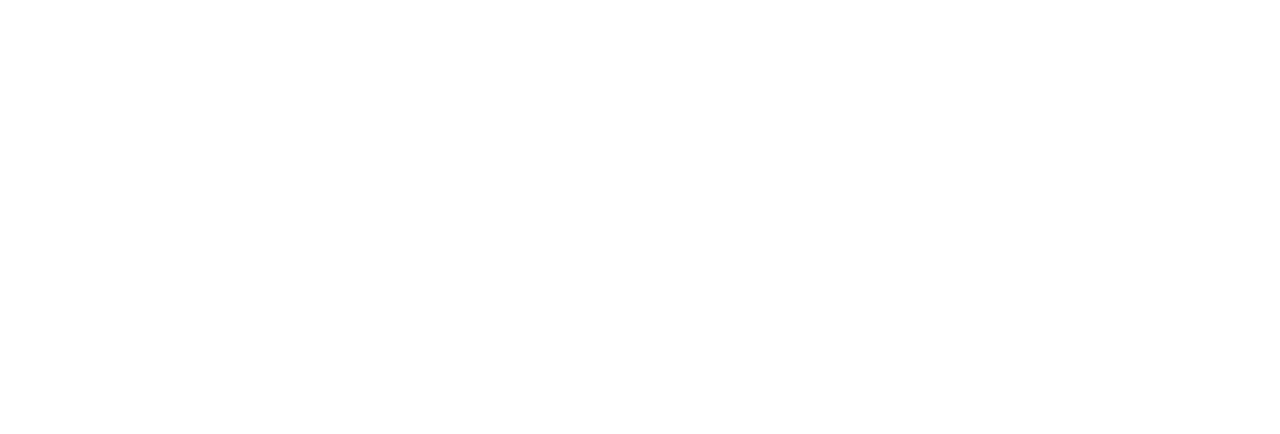
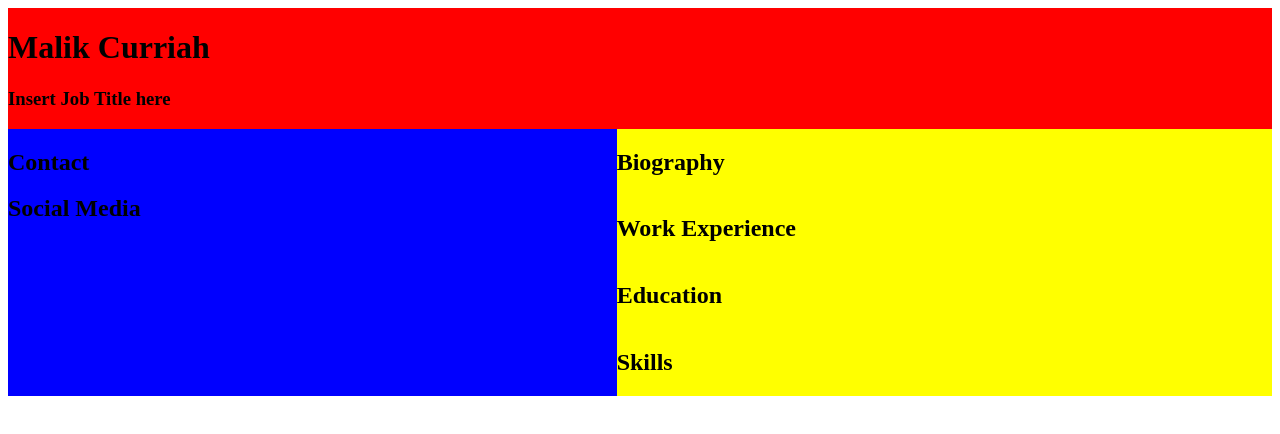
Before and after one commit to Malik-Curriah/Malik-Curriah.github.io, a plain HTML site: page index.html in a window 1280 px wide. Drawn offline with Linux system fonts and the light colour scheme.

Commit message:
grid areas defined and headers added

```diff
--- a/index.html
+++ b/index.html
@@ -9,19 +9,35 @@
 <body>
   <div class="container">
 
-    <header></header>
+    <header>
+      <h1>Malik Curriah</h1>
+      <h3>Insert Job Title here</h3>
+    </header>
 
-    <section class ="left">
+    <section id ="left">
       <section id = "img"></section>
-      <section id = "contact"></section>
-      <section id = "social"></section>
+      <section id = "contact">
+        <h2>Contact</h2>
+      </section>
+
+      <section id = "social">
+        <h2>Social Media</h2>
+      </section>
     </section>
 
     <main id = "right">
-      <section id = "bio"></section>
-      <section id = "work"></section>
-      <section id = "edu"></section>
-      <section id = "skills"></section>
+      <section id = "bio">
+        <h2>Biography</h2>
+      </section>
+      <section id = "work">
+        <h2>Work Experience</h2>
+      </section>
+      <section id = "edu">
+        <h2>Education</h2>
+      </section>
+      <section id = "skills">
+        <h2>Skills</h2>
+      </section>
 
     </main>
   </div>
--- a/style.css
+++ b/style.css
@@ -1,4 +1,20 @@
 .container {
   display:grid;
-  grid-template-areas: "header header" "left right" "left right" "left right" "left right";
+  grid-template-areas: "head head" "side main" "side main" "side main" "side main ";
 }
+
+#left {
+  background-color: blue;
+  grid-area: side;
+}
+
+#right {
+  background-color: yellow;
+  grid-area: main;
+  display:grid;
+}
+
+header {
+  background-color: red;
+  grid-area: head;
+}
```
